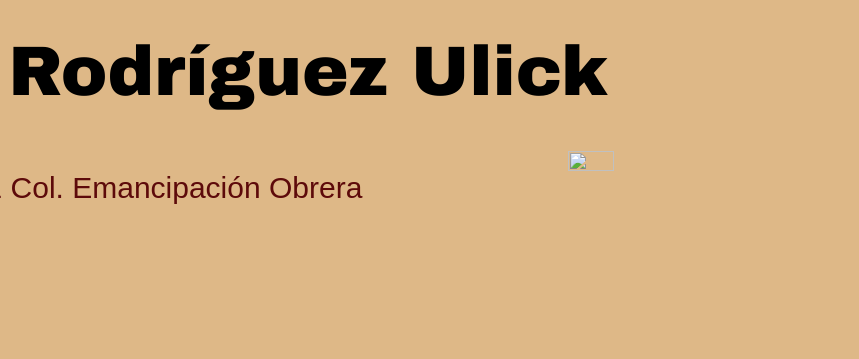
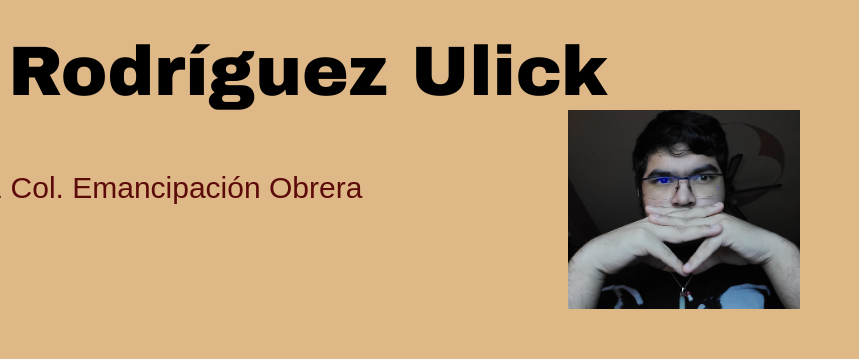
Before and after one commit to UlickDR/Practica3, a plain HTML site: page UlickCV.html in a window 1280 px wide. Shown: the part 162-521 px from the top of the page, 421-1280 px from the left. Drawn offline with Linux system fonts and the light colour scheme; the site is published under a folder, as on GitHub Pages, so addresses that start at the root find nothing.

Commit message:
Update UlickCV.html

```diff
--- a/UlickCV.html
+++ b/UlickCV.html
@@ -14,7 +14,7 @@
     <div class="estiloCuerpo">
       <div class="titulos">
         Dorantes Rodríguez Ulick
-        <img src="/Multimedia/perfil.jpeg" class="imagen" />
+        <img src="Multimedia/perfil.jpeg" class="imagen" />
       </div>
       <br />
       <div class="subTitulos">Dirección</div>
```
